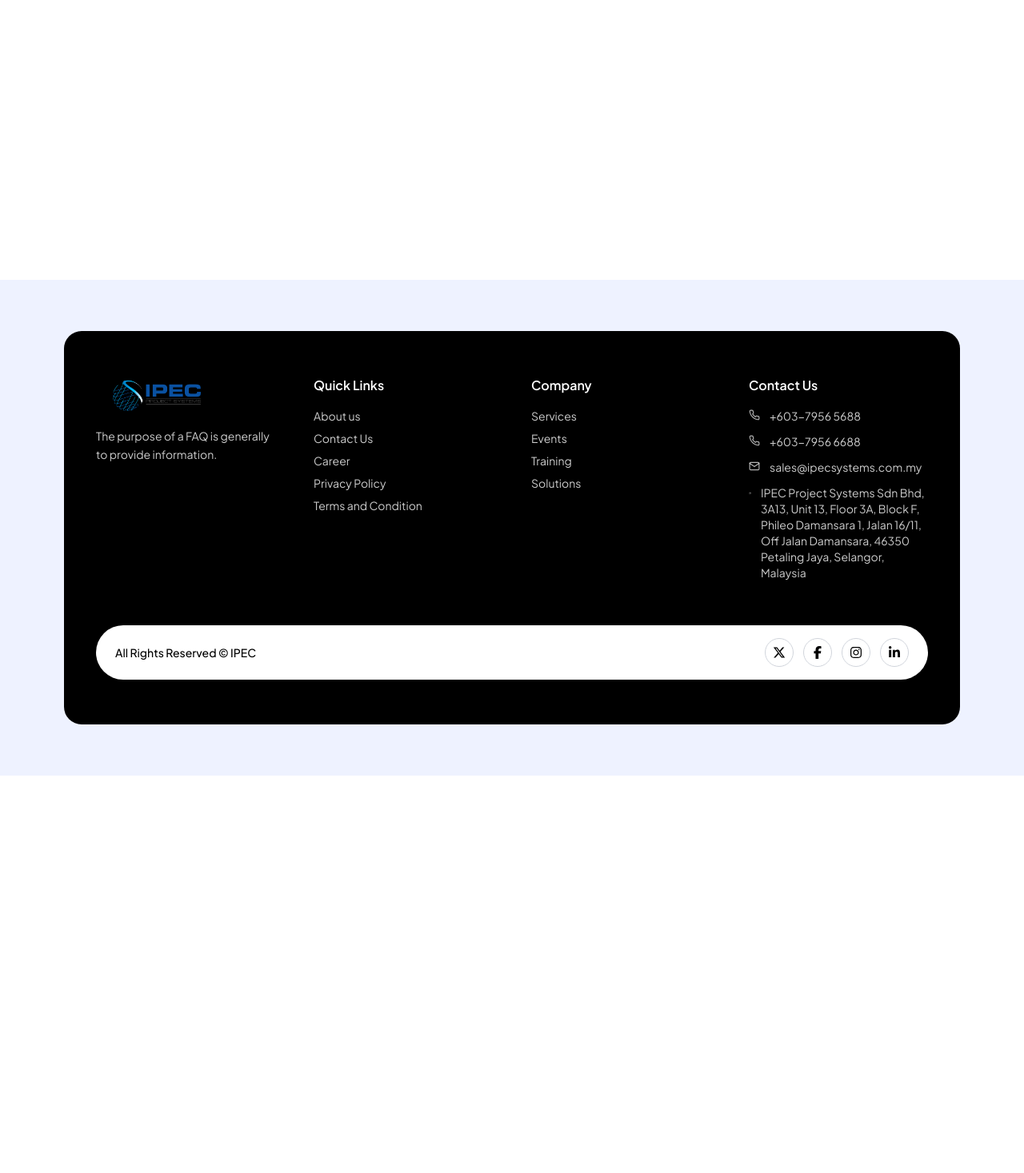
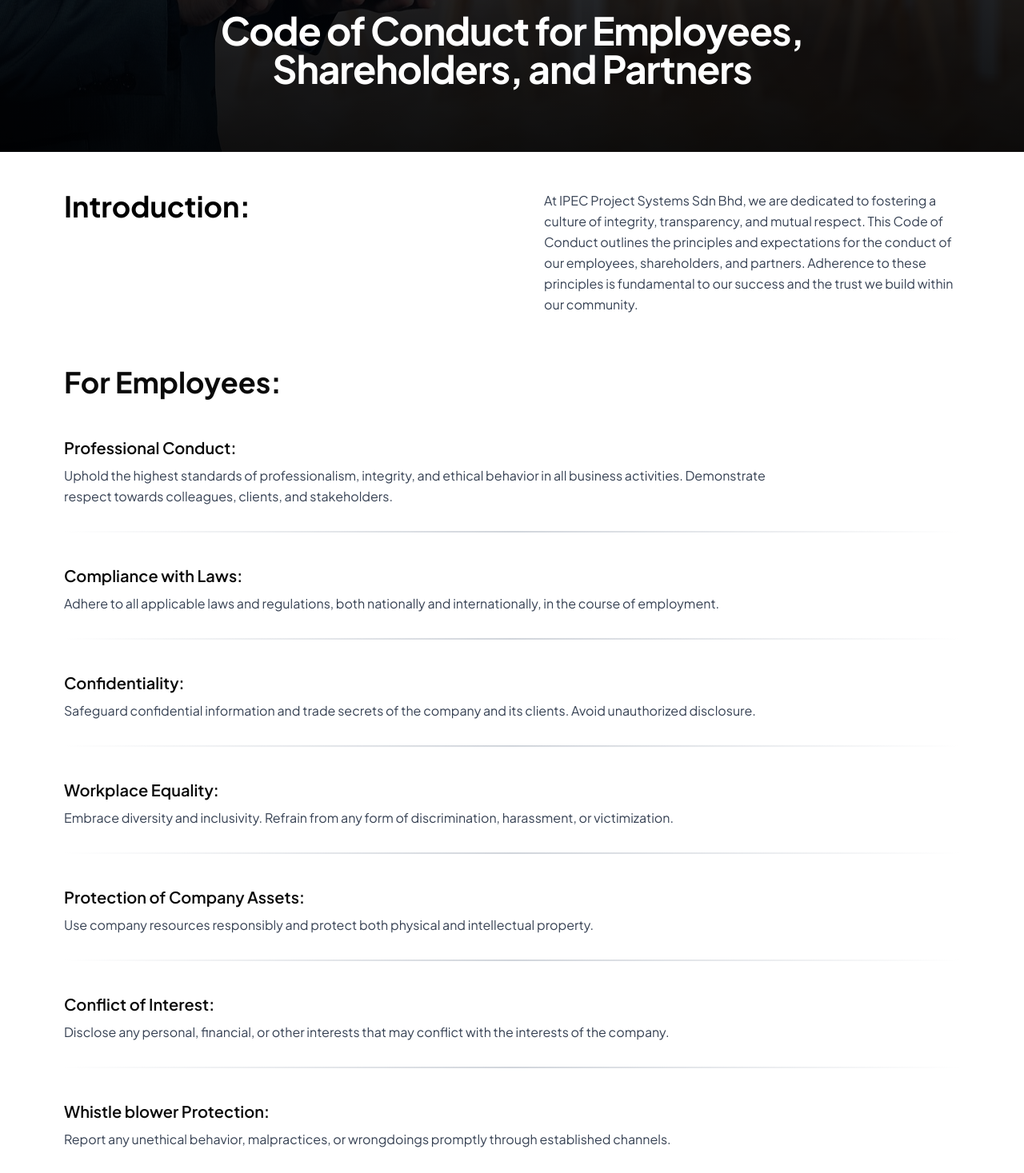
Before and after one commit to Senanurag07/IPEC-PROJECT, a Next.js app: page /code-of-conduct-for-employees-shareholders-and-partners in a window 1280 px wide. Before the commit this address had no page. Shown: the part 450-1917 px from the top of the page at 80% size. Before the commit the page ends 1420 px from the top, so only its background shows below. Built offline with nearby package versions, Linux system fonts and the light colour scheme.

Commit message:
code of conduct

```diff
--- /dev/null
+++ b/app/code-of-conduct-for-employees-shareholders-and-partners/page.tsx
@@ -0,0 +1,219 @@
+import React from 'react'
+import HeroSection from '../components/HeroSectiondynamic'
+
+const employeeRules = [
+  {
+    title: "Professional Conduct",
+    desc: "Uphold the highest standards of professionalism, integrity, and ethical behavior in all business activities. Demonstrate respect towards colleagues, clients, and stakeholders.",
+  },
+  {
+    title: "Compliance with Laws",
+    desc: "Adhere to all applicable laws and regulations, both nationally and internationally, in the course of employment.",
+  },
+  {
+    title: "Confidentiality",
+    desc: "Safeguard confidential information and trade secrets of the company and its clients. Avoid unauthorized disclosure.",
+  },
+  {
+    title: "Workplace Equality",
+    desc: "Embrace diversity and inclusivity. Refrain from any form of discrimination, harassment, or victimization.",
+  },
+  {
+    title: "Protection of Company Assets",
+    desc: "Use company resources responsibly and protect both physical and intellectual property.",
+  },
+  {
+    title: "Conflict of Interest",
+    desc: "Disclose any personal, financial, or other interests that may conflict with the interests of the company.",
+  },
+  {
+    title: "Whistle blower Protection",
+    desc: "Report any unethical behavior, malpractices, or wrongdoings promptly through established channels.",
+  },
+];
+const partnerRules = [
+  {
+    title: "Professional Conduct",
+    desc: "Uphold the highest standards of professionalism, integrity, and ethical behavior in all business activities. Demonstrate respect towards colleagues, clients, and stakeholders.",
+  },
+  {
+    title: "Compliance with Laws",
+    desc: "Adhere to all applicable laws and regulations, both nationally and internationally, in the course of employment.",
+  },
+  {
+    title: "Confidentiality",
+    desc: "Safeguard confidential information and trade secrets of the company and its clients. Avoid unauthorized disclosure.",
+  },
+  {
+    title: "Workplace Equality",
+    desc: "Embrace diversity and inclusivity. Refrain from any form of discrimination, harassment, or victimization.",
+  },
+  {
+    title: "Protection of Company Assets",
+    desc: "Use company resources responsibly and protect both physical and intellectual property.",
+  },
+  {
+    title: "Conflict of Interest",
+    desc: "Disclose any personal, financial, or other interests that may conflict with the interests of the company.",
+  },
+  {
+    title: "Whistle blower Protection",
+    desc: "Report any unethical behavior, malpractices, or wrongdoings promptly through established channels."
+     },
+];
+const antiCorruptionRules = [
+  {
+    title: "Compliance with Laws",
+    desc: "Adhere to all applicable laws and regulations, both nationally and internationally, in the course of employment.",
+  },
+  {
+    title: "Prohibition of Bribery",
+    desc: "Do not offer, promise, give, or accept any form of bribe, kickback, or improper advantage in business dealings.",
+  },
+  {
+    title: "Gifts and Hospitality",
+    desc: "Ensure that any gifts, hospitality, or entertainment offered or received are reasonable, transparent, and compliant with company policies.",
+  },
+  {
+    title: "Confidentiality",
+    desc: "Safeguard confidential information and trade secrets of the company and its clients. Avoid unauthorized disclosure.",
+  },
+  {
+    title: "Workplace Equality",
+    desc: "Embrace diversity and inclusivity. Refrain from any form of discrimination, harassment, or victimization.",
+  },
+];
+
+function page() {
+  return (
+    <main>
+      <HeroSection
+      title="Code of Conduct for Employees, Shareholders, and Partners"
+        subtitle=""
+        bgImage='/assests/hero1.jpg'
+        />
+        <div className="w-full bg-white py-12">
+  <div className="max-container ">
+
+    <div className="grid grid-cols-1 lg:grid-cols-2 gap-8 lg:gap-20 items-start">
+
+      {/* LEFT TITLE */}
+      <div>
+        <h2 className="text-3xl md:text-4xl font-bold text-black">
+          Introduction:
+        </h2>
+      </div>
+
+      {/* RIGHT CONTENT */}
+      <div className="text-gray-700 text-sm sm:text-base leading-relaxed">
+        <p>
+          At IPEC Project Systems Sdn Bhd, we are dedicated to fostering a culture
+          of integrity, transparency, and mutual respect. This Code of Conduct
+          outlines the principles and expectations for the conduct of our
+          employees, shareholders, and partners. Adherence to these principles
+          is fundamental to our success and the trust we build within our
+          community.
+        </p>
+      </div>
+
+    </div>
+  </div>
+</div>
+
+<div className="max-container py-4">
+
+  <h2 className="text-3xl md:text-4xl font-bold mb-12">
+    For Employees:
+  </h2>
+
+  <div className="space-y-10">
+
+    {employeeRules.map((item, index) => (
+      <div key={index} className="relative pb-8">
+
+        <h4 className="text-xl font-semibold mb-2">
+          {item.title}:
+        </h4>
+
+        <p className="text-gray-700 leading-relaxed max-w-4xl">
+          {item.desc}
+        </p>
+
+        {/* PREMIUM CENTER-THICK BORDER */}
+        {index !== employeeRules.length - 1 && (
+          <div className="absolute left-0 bottom-0 w-full h-[2px] bg-gradient-to-r from-transparent via-gray-300 to-transparent" />
+        )}
+
+      </div>
+    ))}
+
+  </div>
+
+</div>
+<div className="max-container py-4">
+
+  <h2 className="text-3xl md:text-4xl font-bold mb-12">
+    For Partners:
+  </h2>
+
+  <div className="space-y-10">
+
+    {partnerRules.map((item, index) => (
+      <div key={index} className="relative pb-8">
+
+        <h4 className="text-xl font-semibold mb-2">
+          {item.title}:
+        </h4>
+
+        <p className="text-gray-700 leading-relaxed max-w-4xl">
+          {item.desc}
+        </p>
+
+        {/* CENTER-THICK / EDGE-THIN BORDER */}
+        {index !== partnerRules.length - 1 && (
+          <div className="absolute left-0 bottom-0 w-full h-[2px] bg-gradient-to-r from-transparent via-gray-300 to-transparent" />
+        )}
+
+      </div>
+    ))}
+
+  </div>
+
+</div>
+<div className="max-container py-4">
+
+  <h2 className="text-3xl md:text-4xl font-bold mb-12">
+    Anti-Corruption Clause:
+  </h2>
+
+  <div className="space-y-10">
+
+    {antiCorruptionRules.map((item, index) => (
+      <div key={index} className="relative pb-8">
+
+        <h4 className="text-xl font-semibold mb-2">
+          {item.title}:
+        </h4>
+
+        <p className="text-gray-700 leading-relaxed max-w-4xl">
+          {item.desc}
+        </p>
+
+        {/* CENTER-THICK / EDGE-THIN DIVIDER */}
+        {index !== antiCorruptionRules.length - 1 && (
+          <div className="absolute left-0 bottom-0 w-full h-[2px] bg-gradient-to-r from-transparent via-gray-300 to-transparent" />
+        )}
+
+      </div>
+    ))}
+
+  </div>
+
+</div>
+
+
+    </main>
+  )
+}
+
+export default page
--- a/app/components/HeroSectiondynamic.tsx
+++ b/app/components/HeroSectiondynamic.tsx
@@ -39,7 +39,6 @@ export default function HeroSection({
               text-3xl
               sm:text-4xl
               md:text-5xl
-              lg:text-6xl
             "
           >
             {title}
--- a/app/components/Navbar.tsx
+++ b/app/components/Navbar.tsx
@@ -17,6 +17,7 @@ const navLinks = [
     subLinks: [
       { name: "Message From COO", href: "/Project-Sucess" },
       { name: "Our Partners", href: "/Our-Partners" },
+      { name: "Code of Conduct for Employees, Shareholders, and Partners", href: "/code-of-conduct-for-employees-shareholders-and-partners" },
     ],
   },
 
--- a/app/components/OurOfferings.tsx
+++ b/app/components/OurOfferings.tsx
@@ -24,8 +24,8 @@ const offerings = [
     image: "/assests/offering4.jpeg",
   },
   {
-    title: "TRAINING & CERTIFICATION    (IMAGE NOT PROVIDED FOR THIS SECTION)",
-    image: "/assests/offering6.jg",
+    title: "TRAINING & CERTIFICATION ",
+    image: "/assests/training.jpeg",
   },
 ];
 
```
Also changed, not shown: public/assests/training.jpeg (added).
